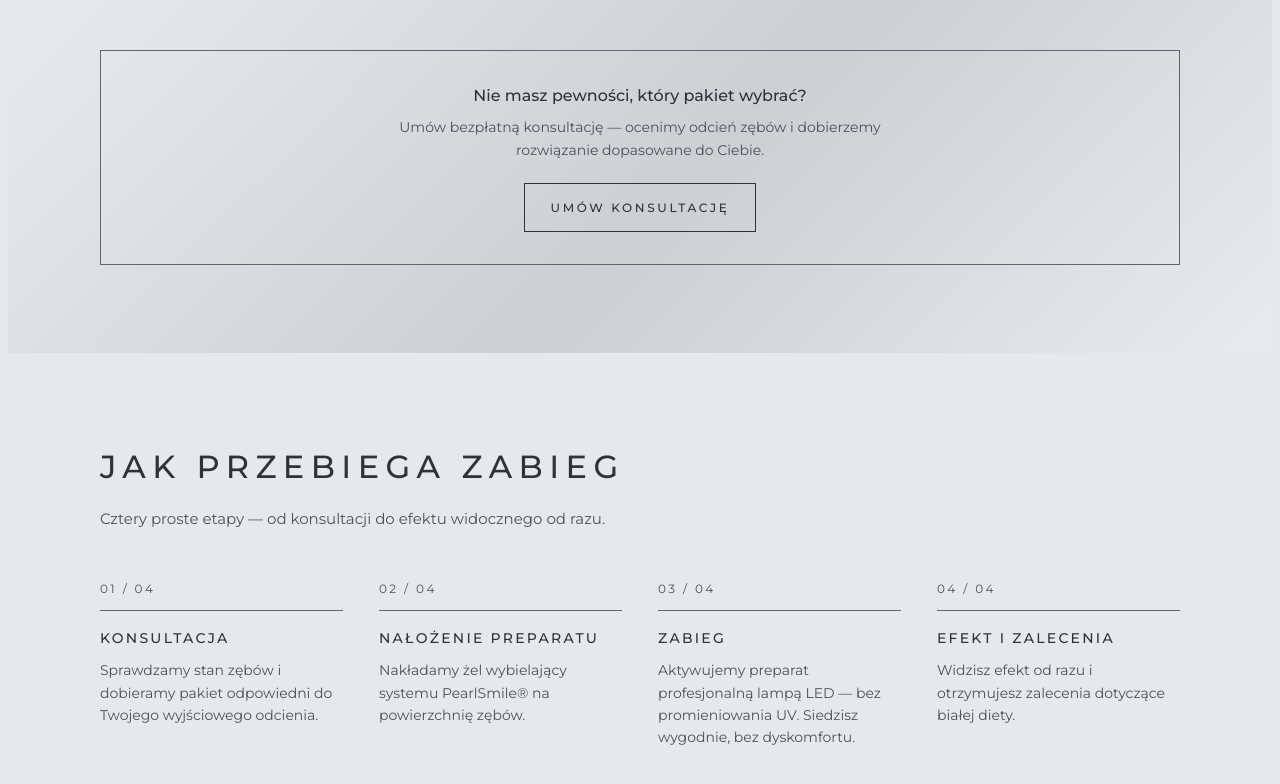
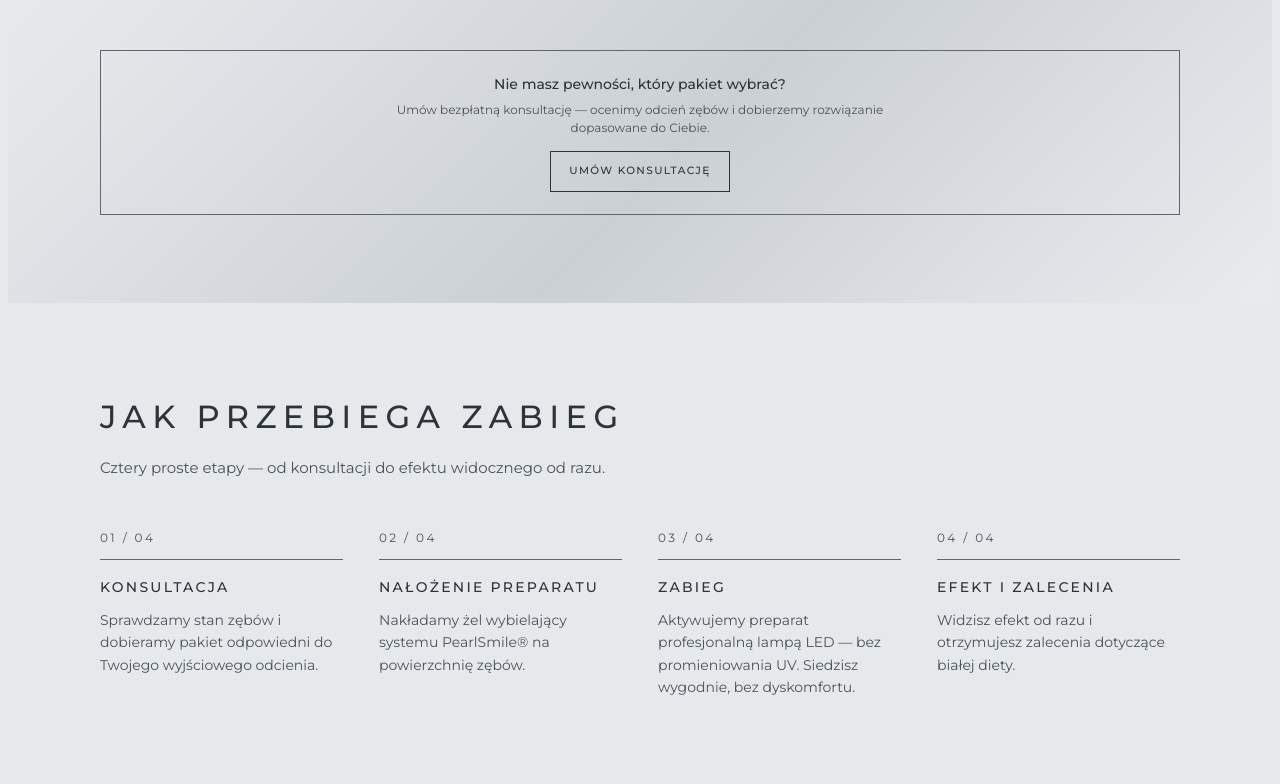
Before and after one commit to teethqgdansk/teethq-website, a plain HTML site: page index.html in a window 1280 px wide. Shown: the part 1690-2474 px from the top of the page. Drawn offline with Linux system fonts and the light colour scheme.

Commit message:
Make consultation CTA section a landscape card

```diff
--- a/index.html
+++ b/index.html
@@ -316,11 +316,12 @@ body{padding-bottom:84px}
 .consult-cta{
   margin-top:40px;
   border:1px solid var(--hair);
-  padding:32px 28px;
+  padding:22px 26px;
   text-align:center;
 }
-.consult-cta p{font-size:16px; font-weight:500; margin-bottom:8px}
-.consult-cta .consult-sub{font-size:14px; font-weight:400; color:var(--label); max-width:520px; margin:0 auto 22px}
+.consult-cta p{font-size:14px; font-weight:500; margin-bottom:6px}
+.consult-cta .consult-sub{font-size:12px; font-weight:400; color:var(--label); max-width:520px; margin:0 auto 14px; line-height:1.5}
+.consult-cta .btn{padding:11px 18px; font-size:10.5px; letter-spacing:.13em; white-space:normal; max-width:100%}
 
 /* ---------- steps ---------- */
 .steps{display:grid; gap:36px; counter-reset:step}
```
